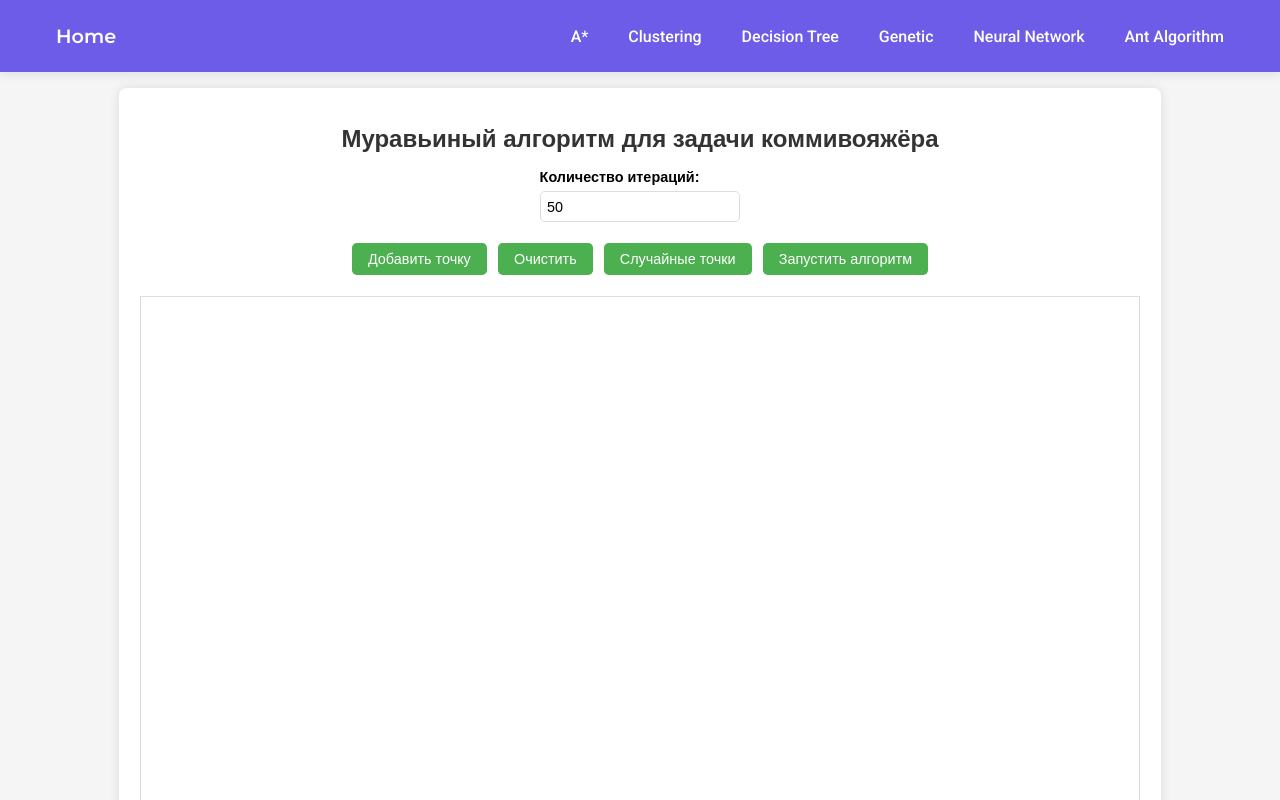
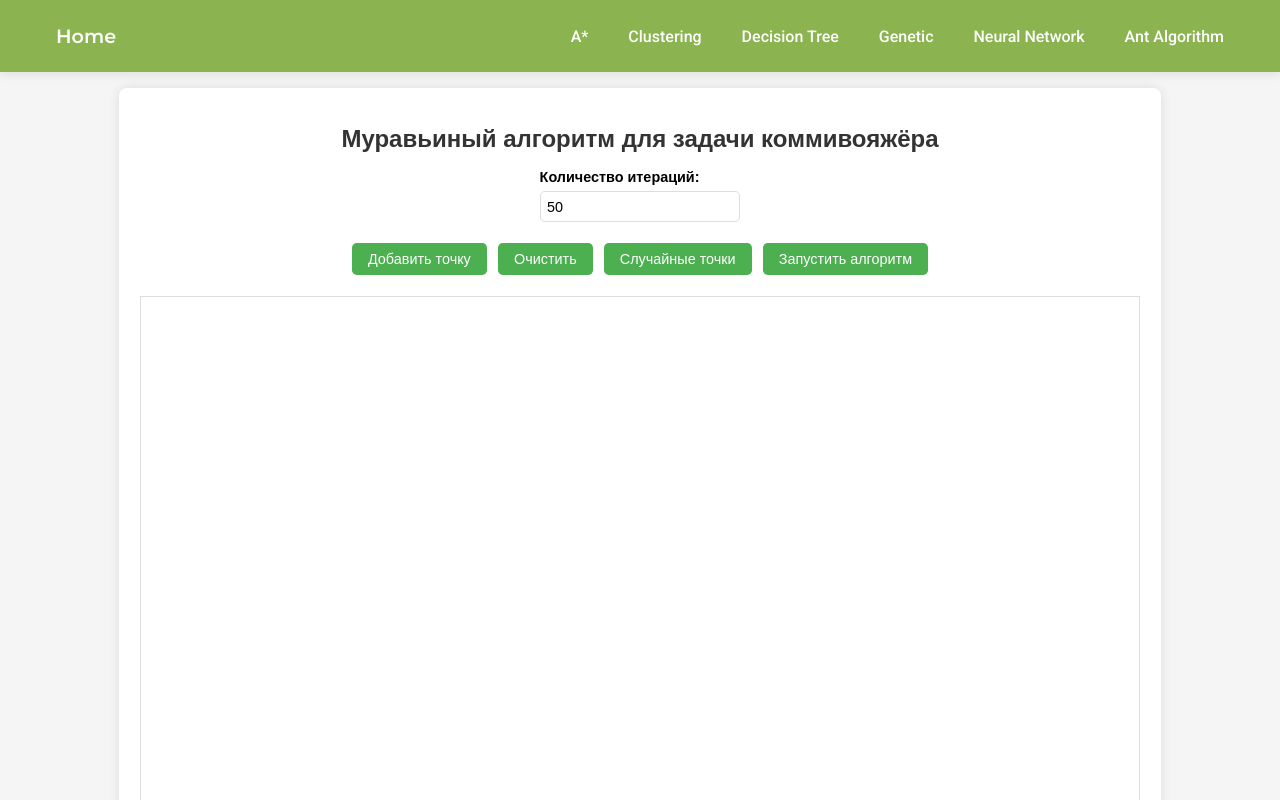
Before and after one commit to va2892/WebAlgorithms, a plain HTML site: page The Ant algorithm/index.html in a window 1280 px wide. Shown: the top 800 px of the page. Drawn offline with Linux system fonts and the light colour scheme.

Commit message:
Update styles.css

```diff
--- a/The Ant algorithm/styles.css
+++ b/The Ant algorithm/styles.css
@@ -6,7 +6,7 @@ body {
 }
 
 .algorithm-nav {
-    background-color: #6c5ce7;
+    background-color: #8bb450;
     padding: 1rem 0;
     box-shadow: 0 2px 10px rgba(0,0,0,0.1);
     overflow-x: auto;
```
